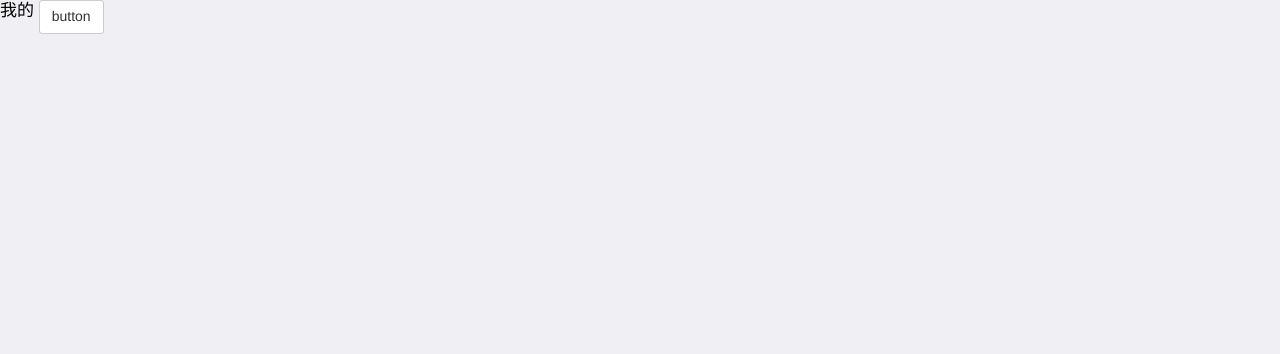
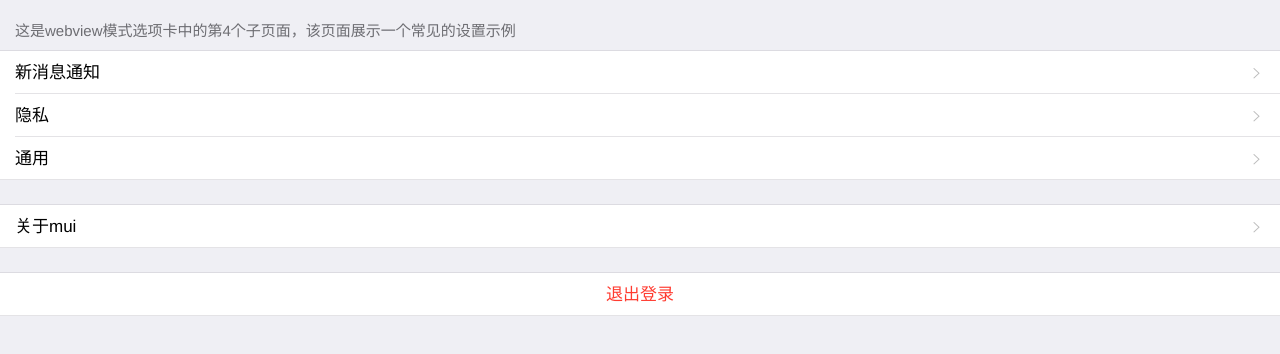
Before and after one commit to longlong0211/HBDemo, a plain HTML site: page app/my.html in a window 1280 px wide. Drawn offline with Linux system fonts and the light colour scheme.

Commit message:
正确的切换操作

```diff
--- a/app/my.html
+++ b/app/my.html
@@ -5,19 +5,61 @@
     <meta name="viewport" content="width=device-width,initial-scale=1,minimum-scale=1,maximum-scale=1,user-scalable=no" />
     <title></title>
     <link href="../css/mui.min.css" rel="stylesheet"/>
+    <style>
+			html,body {
+				background-color: #efeff4;
+			}
+			.title{
+				margin: 20px 15px 10px;
+				color: #6d6d72;
+				font-size: 15px;
+			}
+		</style>
 </head>
 <body>
 	<div class="mui-content">
-	    我的
-	    <button id="mui-content">button</button>
-	</div>
+			<div class="title">
+				这是webview模式选项卡中的第4个子页面，该页面展示一个常见的设置示例
+			</div>
+			<ul class="mui-table-view">
+				<li class="mui-table-view-cell">
+					<a class="mui-navigate-right">
+						新消息通知
+					</a>
+				</li>
+				<li class="mui-table-view-cell">
+					<a class="mui-navigate-right">
+						隐私
+					</a>
+				</li>
+				<li class="mui-table-view-cell">
+					<a class="mui-navigate-right">
+						通用
+					</a>
+				</li>
+			</ul>
+			<ul class="mui-table-view" style="margin-top: 25px;">
+				<li class="mui-table-view-cell">
+					<a id="about" class="mui-navigate-right">
+						关于mui
+					</a>
+				</li>
+			</ul>
+			<ul class="mui-table-view" style="margin-top: 25px;">
+				<li class="mui-table-view-cell">
+					<a style="text-align: center;color: #FF3B30;">
+						退出登录
+					</a>
+				</li>
+			</ul>
+		</div>
 </body>
 <script src="../js/mui.min.js"></script>
  <script type="text/javascript" charset="UTF-8">
       mui.init();
       	mui.plusReady(function(){
       		var status = plus.storage.getItem("status");
-      		document.getElementById("mui-content").innerHTML="my:"+status;
+      		//document.getElementById("mui-content").innerHTML="my:"+status;
       		plus.webview.close("main");
       		plus.webview.close("topic");
       	});
```
Also changed, not shown: app/home.html (+2 -1 lines), manifest.json.
